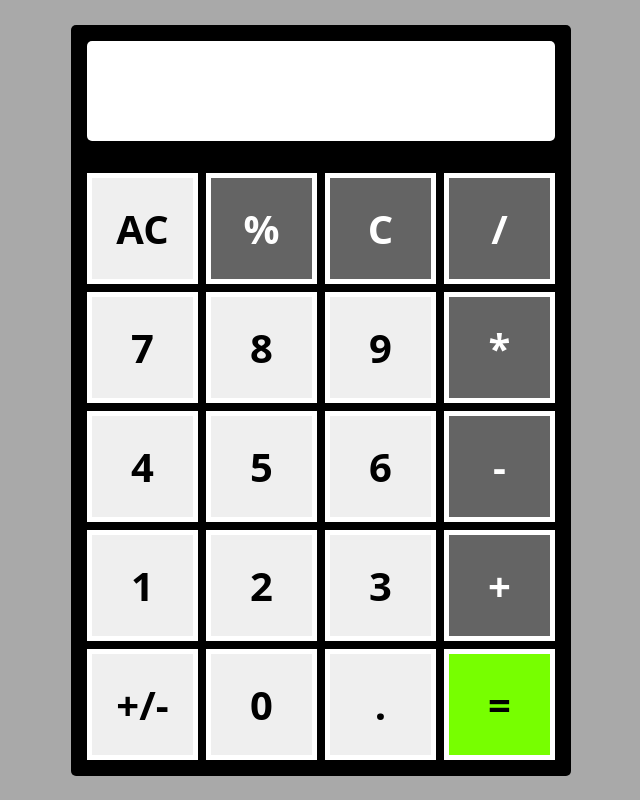
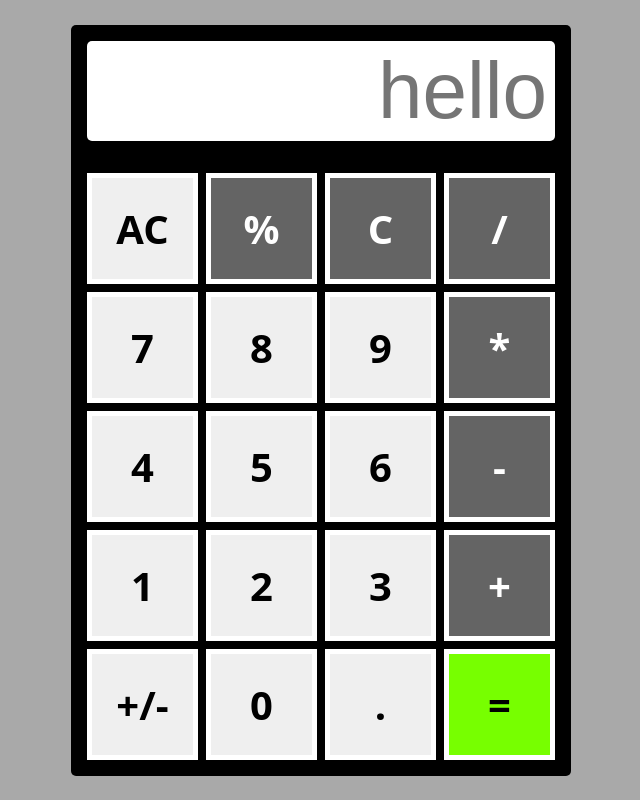
Before and after one commit to yuvrajdec/Calculator, a plain HTML site: page index.html in a window 1280 px wide. Shown: the whole page, without its empty margins (319-959 px from the left). Drawn offline with Linux system fonts and the light colour scheme.

Commit message:
added hello in placeolder

```diff
--- a/index.html
+++ b/index.html
@@ -9,7 +9,7 @@
  <body>
 <div id="wrapper">
     <div id="first">
-        <input id="input-box" type="text" readonly>
+        <input id="input-box" type="text" placeholder="hello" readonly>
     </div>
 
     <div id="second">
```
